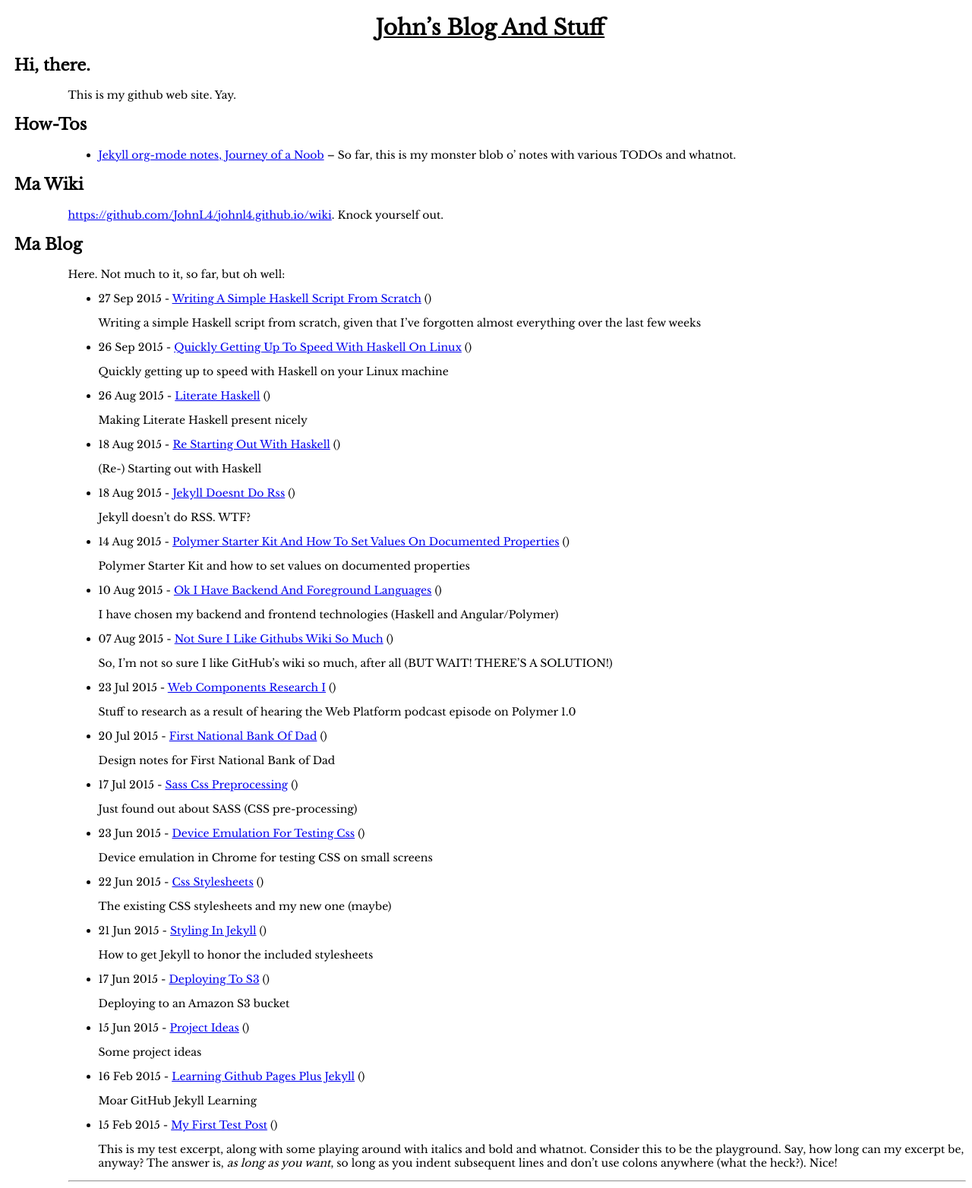
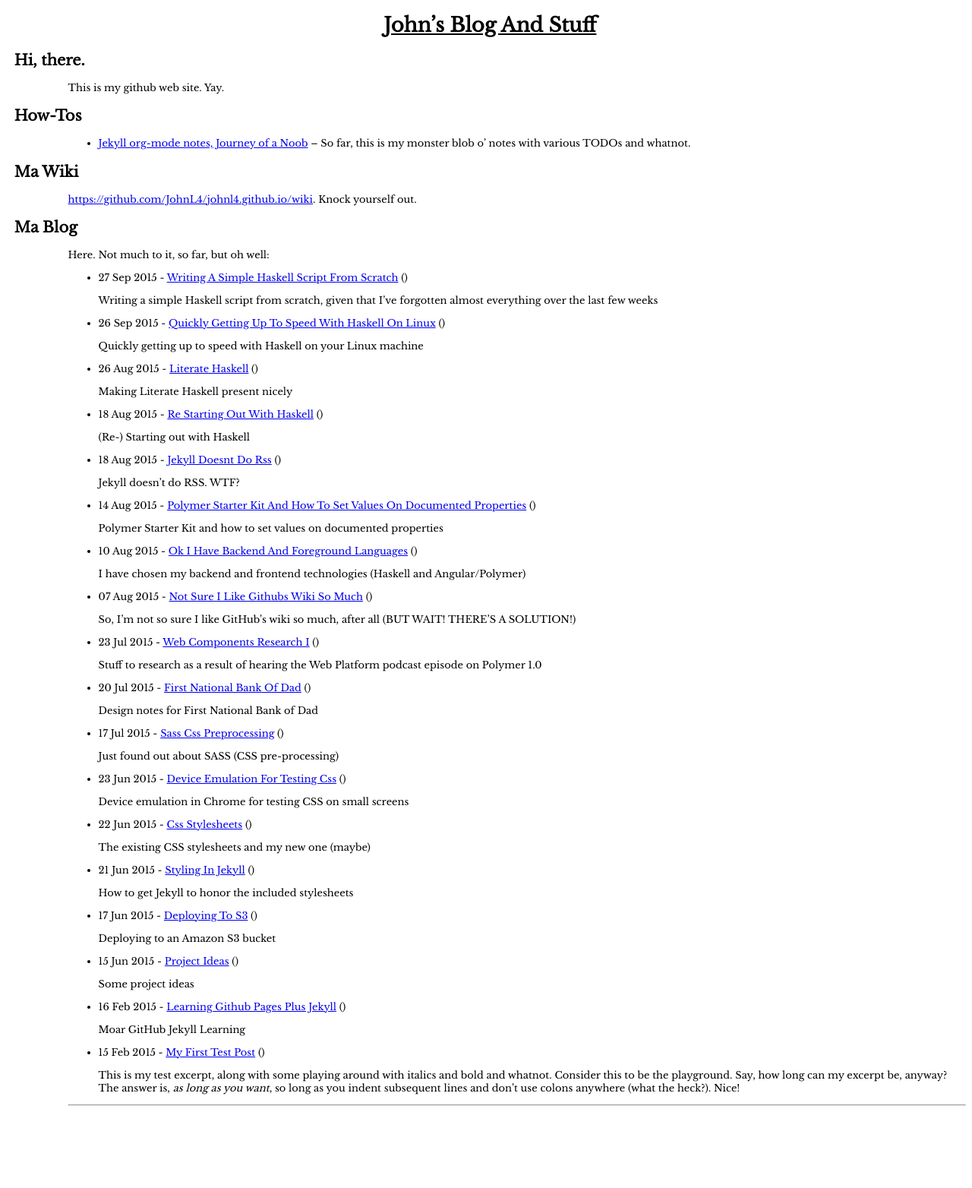
Before and after one commit to JohnL4/johnl4.github.io, a Jekyll site: the page built from index.markdown, in a window 1280 px wide. Shown: the whole page at 76% size. Built offline with Jekyll 4.4.1, drawn with Linux system fonts in a browser that asks for light colours; comment, search, counter and statistics services are not loaded; after the commit the page ends 1464 px from its top, so only the background shows below that.

Commit message:
Deciding to stick w/Libre Baskerville for now, at 13px font-size.

```diff
--- a/_layouts/homepage.html
+++ b/_layouts/homepage.html
@@ -3,8 +3,6 @@
   <head>
     <!-- Serif -->
     <link rel="stylesheet" type="text/css" href="http://fonts.googleapis.com/css?family=Libre+Baskerville"/>
-    <!-- <link rel="stylesheet" type="text/css" href="https://fonts.googleapis.com/css?family=Crimson+Text"/> -->
-    <!-- <link rel="stylesheet" type="text/css" href="https://fonts.googleapis.com/css?family=Amiri"> -->
 
     <!-- Monospace -->
     <link rel="stylesheet" type="text/css" href="https://fonts.googleapis.com/css?family=Inconsolata"/>
--- a/stylesheets/wiki.css
+++ b/stylesheets/wiki.css
@@ -2,7 +2,7 @@
 
 body {
     font-family: 'Libre Baskerville', serif;
-    font-size: 14px;
+    font-size: 13px;
     /* font-family: 'Crimson Text', serif; */
     /* font-family: 'Amiri', serif; */
     margin-left: 7%;
```
